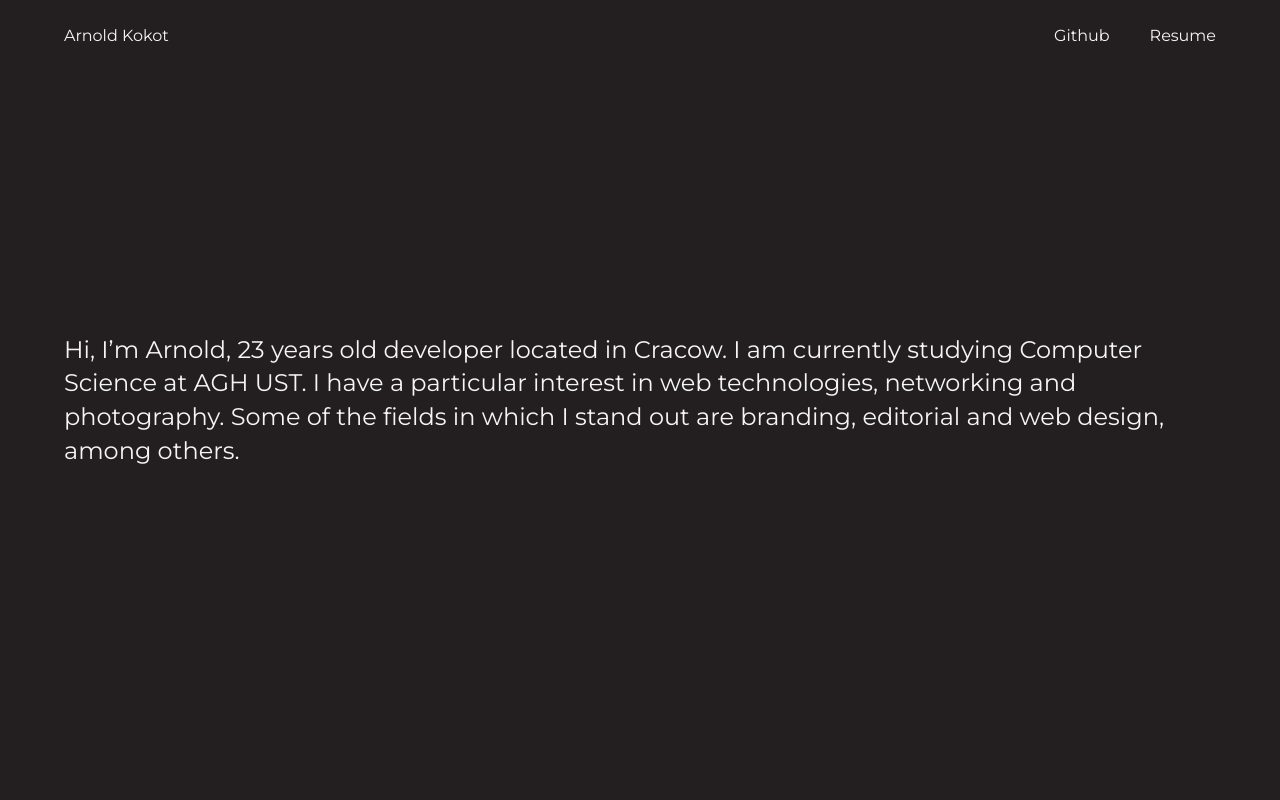
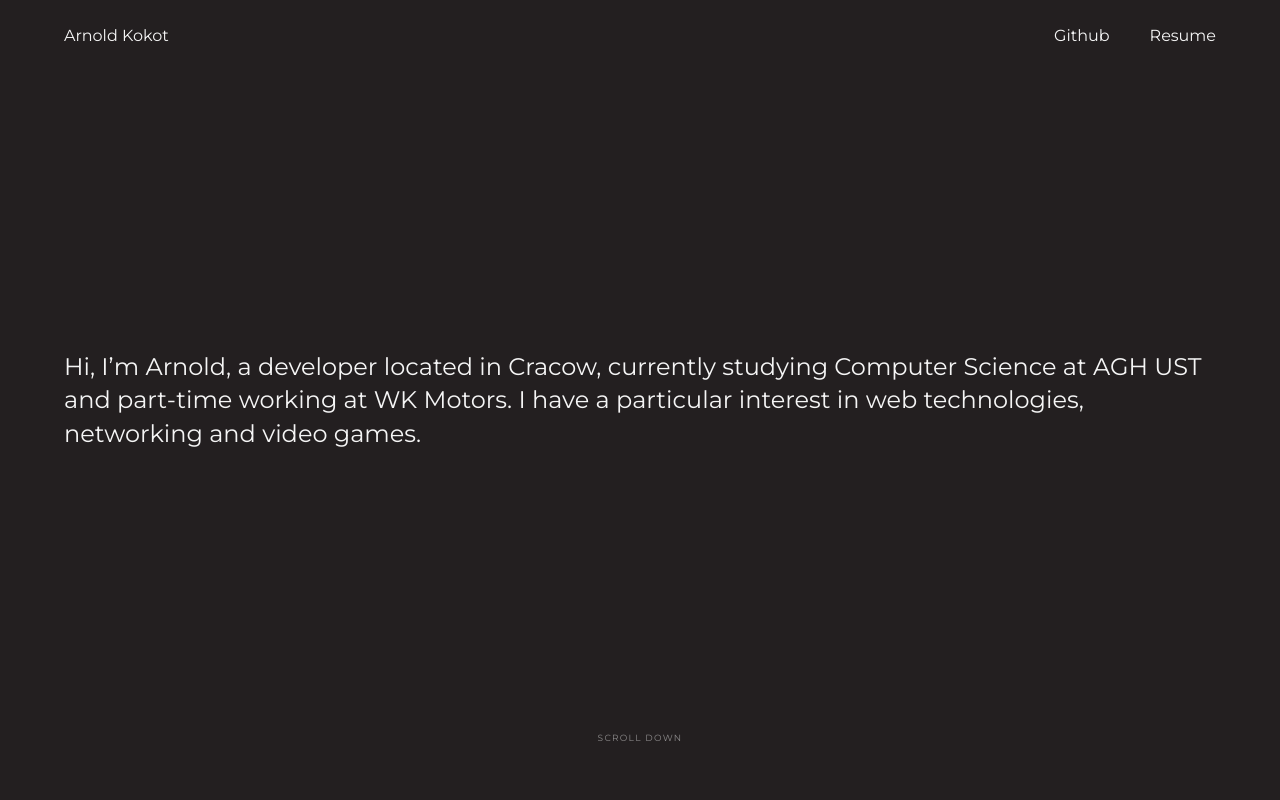
Before and after one commit to arnoldkokot/portfolio, a React (Create React App) app: page / in a window 1280 px wide. Shown: the top 800 px of the page. Built offline with nearby package versions, Linux system fonts and the light colour scheme.

Commit message:
hero content, scroll down label

```diff
--- a/src/index.css
+++ b/src/index.css
@@ -25,11 +25,6 @@ body {
   color: var(--gray);
   background: var(--white);
 }
-a {
-  color: inherit;
-  text-decoration: inherit;
-  display: block;
-}
 .container {
   max-width: 1600px;
   margin: 0 auto;
@@ -42,22 +37,34 @@ main,
 nav {
   background-color: var(--gray);
 }
-/* a hover
 a {
+  color: inherit;
+  text-decoration: inherit;
+  display: block;
   position: relative;
-  transition: 0.3s ease-out 0.1s;
+}
+a::before,
+a::after {
+  position: absolute;
+  bottom: 0;
+  left: 0;
+  width: 100%;
+  height: 1px;
+  background: currentColor;
+  transition: transform 0.7s cubic-bezier(0.19, 1, 0.22, 1);
 }
 a::after {
-  height: 2px;
-  width: 100%;
-  background: white;
   content: "";
-  position: absolute;
-  left: 0px;
-  bottom: -10px;
   transform: scaleX(0);
-  transition: 0.3s;
+  transform-origin: right center;
 }
 a:hover::after {
   transform: scaleX(1);
-}*/
+  transform-origin: left center;
+}
+label {
+  opacity: 0.5;
+  font-size: 0.5625rem;
+  letter-spacing: 0.14em;
+  text-transform: uppercase;
+}
--- a/src/sections/Hero.css
+++ b/src/sections/Hero.css
@@ -7,3 +7,11 @@
   font-size: max(1.8vw, 24px);
   line-height: 1.4;
 }
+#hero label {
+  margin: 0 auto;
+  position: absolute;
+  bottom: 55px;
+  left: 0;
+  right: 0;
+  text-align: center;
+}
--- a/src/sections/Hero.js
+++ b/src/sections/Hero.js
@@ -4,11 +4,11 @@ function Hero() {
   return (
     <section id="hero">
       <div className="container">
-        Hi, I’m Arnold, 23 years old developer located in Cracow. I am currently
-        studying Computer Science at AGH UST. I have a particular interest in
-        web technologies, networking and photography. Some of the fields in
-        which I stand out are branding, editorial and web design, among others.
+        Hi, I’m Arnold, a developer located in Cracow, currently studying
+        Computer Science at AGH UST and part-time working at WK Motors. I have a
+        particular interest in web technologies, networking and video games.
       </div>
+      <label>scroll down</label>
     </section>
   );
 }
--- a/src/sections/Works.css
+++ b/src/sections/Works.css
@@ -21,11 +21,8 @@
   display: flex;
   align-items: center;
 }
-label {
-  opacity: 0.5;
-  font-size: 0.5625rem;
-  letter-spacing: 0.14em;
-  text-transform: uppercase;
+.filters > div {
+  display: flex;
 }
 small {
   font-size: 0.5625rem;
@@ -35,6 +32,3 @@ small {
   margin-left: 0.3125rem;
   opacity: 0.3;
 }
-.filters > div {
-  display: flex;
-}
--- a/src/sections/Works.js
+++ b/src/sections/Works.js
@@ -44,7 +44,7 @@ function Works() {
             </div>
           ))}
 
-          <p>Projects</p>
+          <p>Selected Works</p>
         </div>
         {filtered.map(({ title, categories }) => (
           <a className="project" href="/" key={title}>
```
